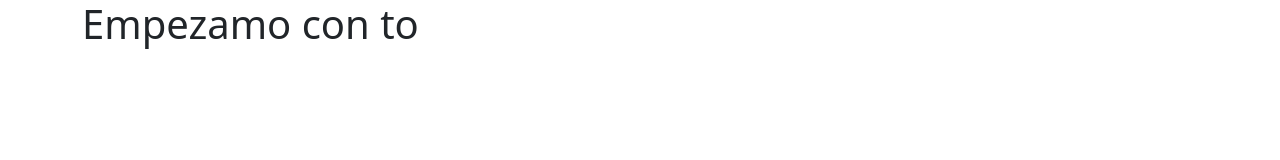
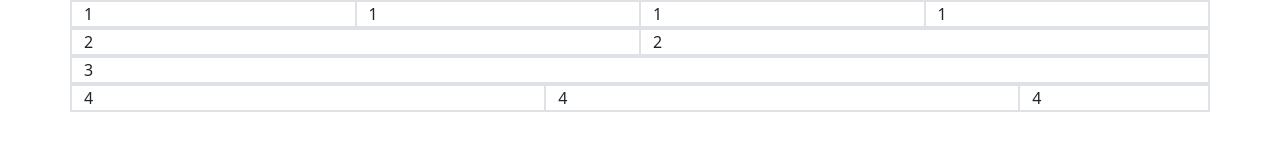
Before and after one commit to albaradolucas/LearningBT-Sass, a plain HTML site: page index.html in a window 1280 px wide. Drawn offline with nearby package versions, Linux system fonts and the light colour scheme.

Commit message:
Practice with rows

```diff
--- a/index.html
+++ b/index.html
@@ -11,7 +11,24 @@
 </head>
 <body>
     <div class="container">
-        <h1>Empezamo con to</h1>
+        <div class="row border">
+            <div class="col-3 border">1</div>
+            <div class="col-3 border">1</div>
+            <div class="col-3 border">1</div>
+            <div class="col-3 border">1</div>
+        </div>
+        <div class="row border">
+            <div class="col-6 border">2</div>
+            <div class="col-6 border">2</div>
+        </div>
+        <div class="row border">
+            <div class="col-12 border">3</div>
+        </div>
+        <div class="row border">
+            <div class="col-12 col-sm-4 col-md-5 border">4</div>
+            <div class="col-12 col-sm-4 col-md-5 border">4</div>
+            <div class="col-12 col-sm-4 col-md-2 border">4</div>
+        </div>
     </div>
 </body>
 </html>
```
